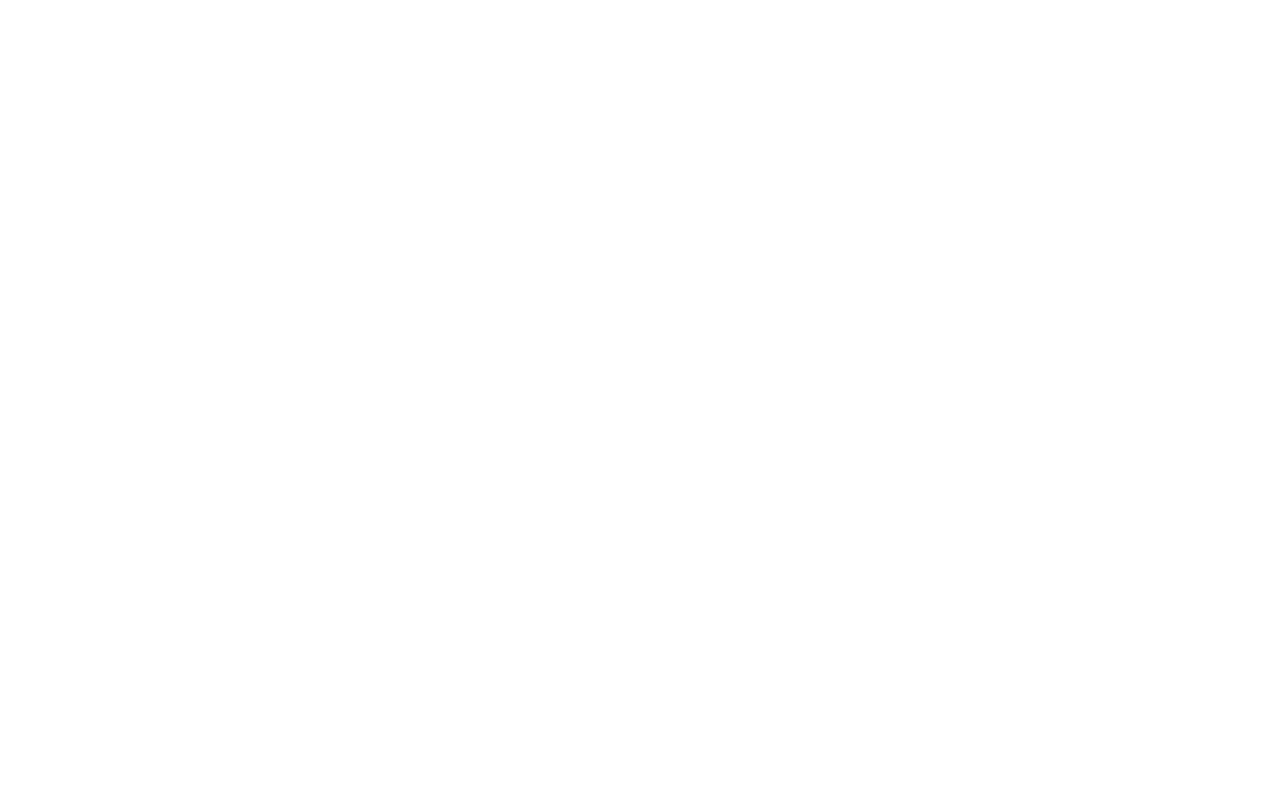
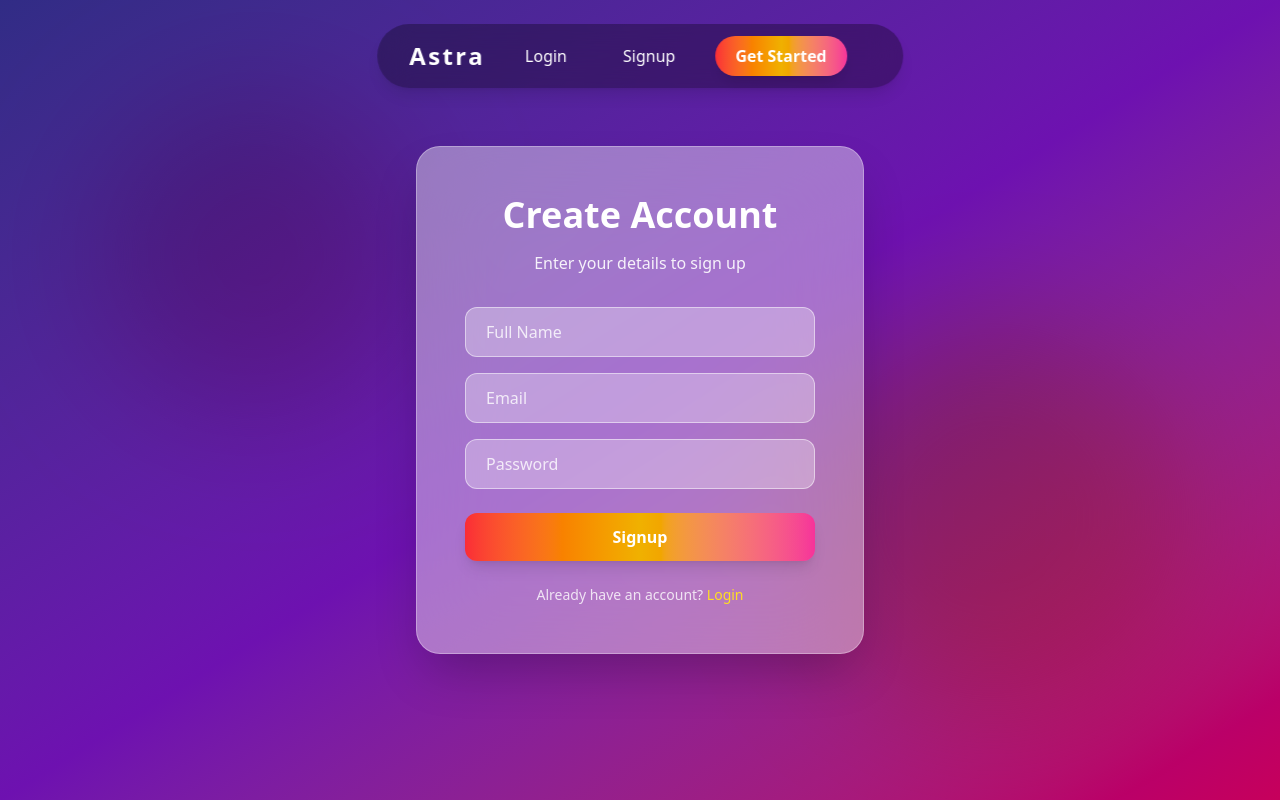
Before and after one commit to pranavkhaspa/ASTRA-4755T, a React (Vite) app: page / in a window 1280 px wide. Before the commit this address had no page. Built offline with nearby package versions, Linux system fonts and the light colour scheme.

Commit message:
Update App.jsx

```diff
--- a/src/App.jsx
+++ b/src/App.jsx
@@ -9,6 +9,7 @@
 import Validate from "./components/Validate";
 import Priorities from "./components/Priorities";
 import Clarifier from "./components/Clarifier";
+import Summarizer from "./components/Summarizer";
 import "./output.css";
 import ProfileDashboard from "./components/ProfileDashboard";
 
@@ -17,7 +18,7 @@
     <div className="max-w-full max-h-screen">
       <Routes>
         <Route path="/login" element={<Login />} />
-        <Route path="/signup" element={<Signup />} />
+        <Route path="/" element={<Signup />} />
         <Route path="/agents" element={<AgentsPage />} />
         <Route path="/conflict" element={<Conflict />} />
         <Route path="/priorities" element={<Priorities />} />
@@ -25,6 +26,7 @@
         <Route path="/validate" element={<Validate />} />
         <Route path="/Profile" element={<ProfileDashboard/>}></Route>
         <Route path="/clarifier" element={<Clarifier/>}></Route>
+         <Route path="/summarizer" element={<Summarizer/>}></Route>
       </Routes>
     </div>
   );
```
